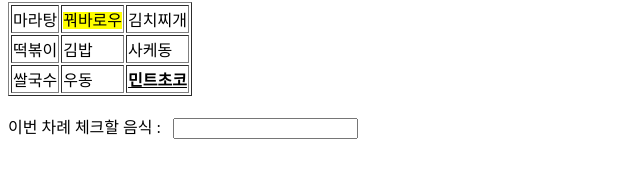
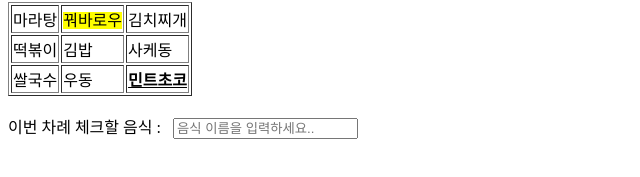
Before and after one commit to ys0626/2023-1-OC-Web-Study, a plain HTML site: page Week4/bingo.html in a window 1280 px wide. Shown: the part 191-368 px from the top of the page, without its empty margins (0-640 px from the left). Drawn offline with Linux system fonts and the light colour scheme.

Commit message:
Week 4 과제 제출

```diff
--- a/Week4/bingo.html
+++ b/Week4/bingo.html
@@ -33,6 +33,6 @@
         <br />
 
         <label for="inputFood">이번 차례 체크할 음식 : &nbsp;</label>
-        <input type="text" foodholder="음식 이름을 입력하세요.." id="inputFood" />
+        <input type="text" placeholder="음식 이름을 입력하세요.." id="inputFood" />
     </body>
 </html>
```
